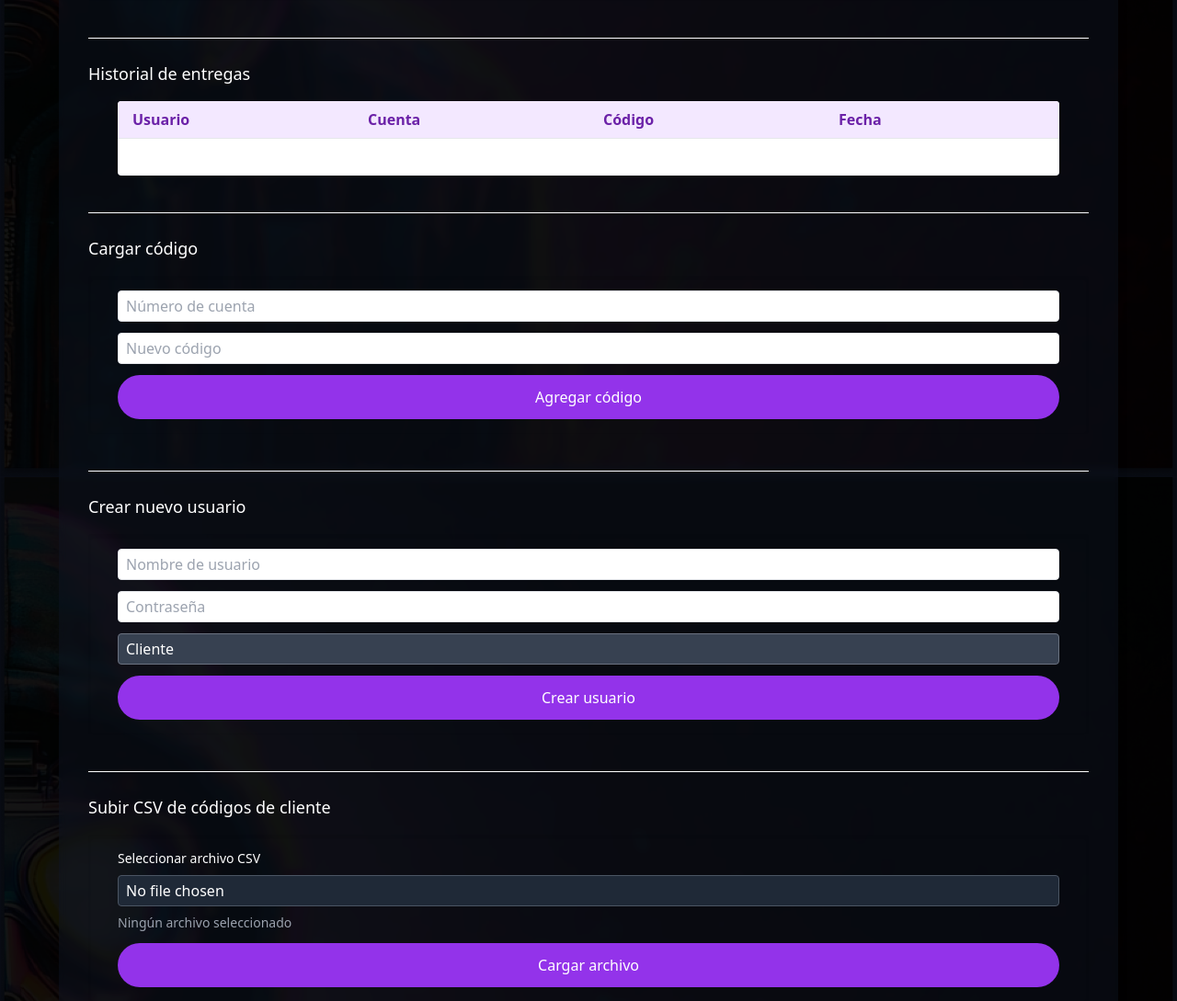
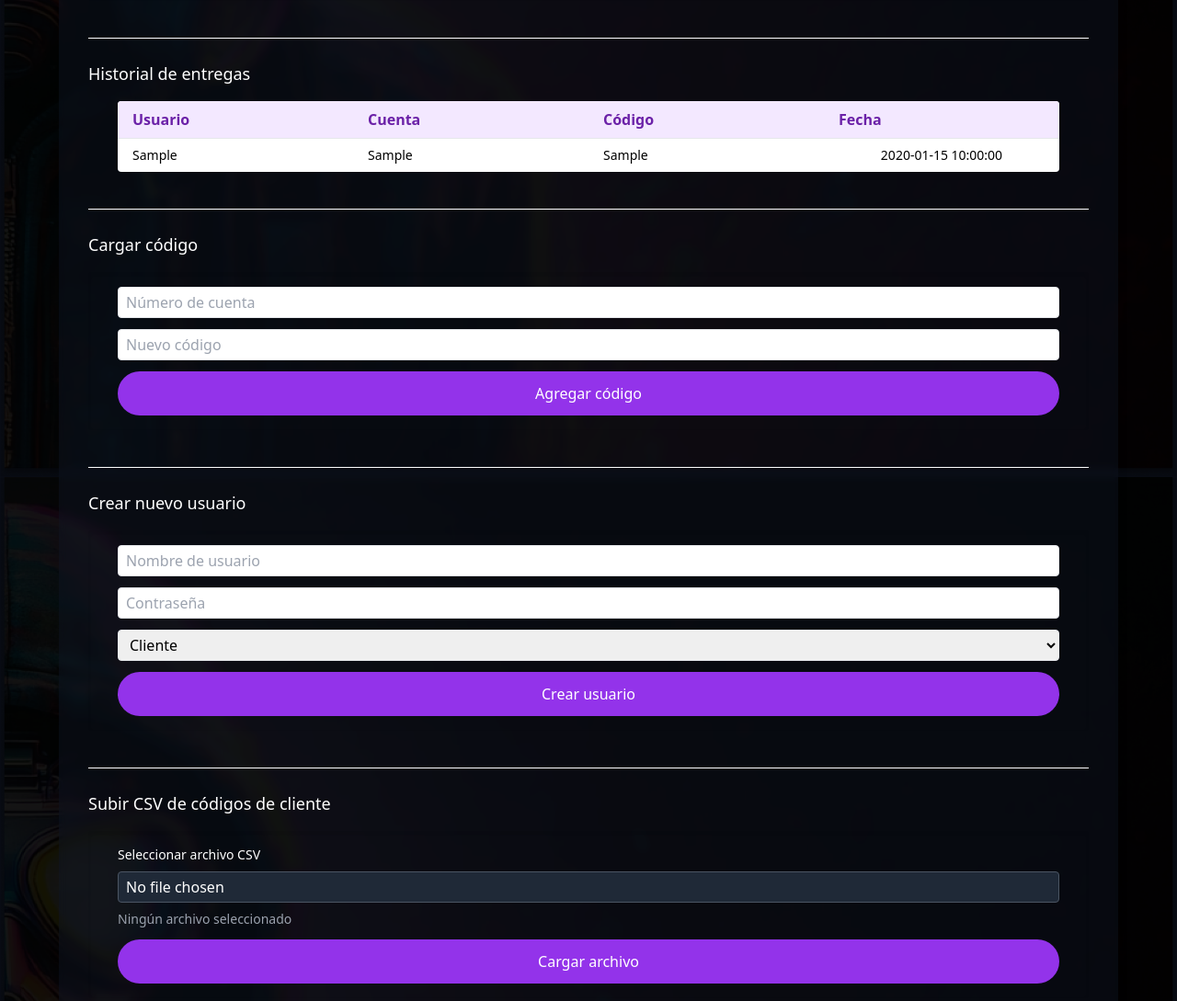
Before and after one commit to FlorenciaZalez/codigosflask, a Flask app: page /admin in a window 1280 px wide. Shown: the part 761-1850 px from the top of the page at 92% size. Run offline with Flask 3, Linux system fonts and the light colour scheme; a user stored in the database is signed in; tables that the repository leaves empty hold one stand-in row (values such as "Sample post"); some libraries are stand-ins or nearby versions.

Commit message:
Tamanos de letras

```diff
--- a/codigo_app/templates/admin.html
+++ b/codigo_app/templates/admin.html
@@ -138,7 +138,7 @@
             <!-- Tabla de historial -->
             <section class="mb-10">
                 <h3 class="text-lg font-normal mb-4 section-title">Historial de entregas</h3>
-                <div class="overflow-x-auto w-full box-border px-4 sm:px-8">
+                <div class="overflow-x-auto w-full box-border px-4 sm:px-8 text-black">
                     <table class="w-full table-fixed box-border bg-white shadow rounded overflow-hidden">
                         <thead class="bg-purple-100 text-purple-800">
                             <tr>
@@ -151,10 +151,10 @@
                         <tbody>
                             {% for usuario, cuenta, codigo, fecha in historial %}
                             <tr class="border-t">
-                                <td class="px-4 py-2">{{ usuario }}</td>
-                                <td class="px-4 py-2">{{ cuenta }}</td>
-                                <td class="px-4 py-2">{{ codigo }}</td>
-                                <td class="px-4 py-2">{{ fecha }}</td>
+                                <td class="px-4 py-2 text-sm">{{ usuario }}</td>
+                                <td class="px-4 py-2 text-sm">{{ cuenta }}</td>
+                                <td class="px-4 py-2 text-sm">{{ codigo }}</td>
+                                <td class="px-4 py-2 text-center text-sm">{{ fecha }}</td>
                             </tr>
                             {% endfor %}
                         </tbody>
@@ -183,7 +183,7 @@
                 <form method="post" class="glass-card py-4 px-4 sm:px-8 rounded shadow-inner flex flex-col gap-3 w-full">
                     <input type="text" name="nuevo_usuario" placeholder="Nombre de usuario" required class="border rounded px-4 py-3 sm:px-2 sm:py-1 text-black w-full text-lg sm:text-base">
                     <input type="password" name="nueva_contraseña" placeholder="Contraseña" required class="border rounded px-4 py-3 sm:px-2 sm:py-1 text-black w-full text-lg sm:text-base">
-                    <select name="rol" class="border border-gray-500 bg-gray-700 text-white rounded px-4 py-3 sm:px-2 sm:py-1 appearance-none relative text-black w-full text-lg sm:text-base">
+                    <select name="rol" placeholder="Cliente" required class="border rounded px-4 py-3 sm:px-2 sm:py-1 text-black w-full text-lg sm:text-base">
                         <option value="cliente">Cliente</option>
                         <option value="admin">Admin</option>
                     </select>
```
Also changed, not shown: db/codigos.db.
